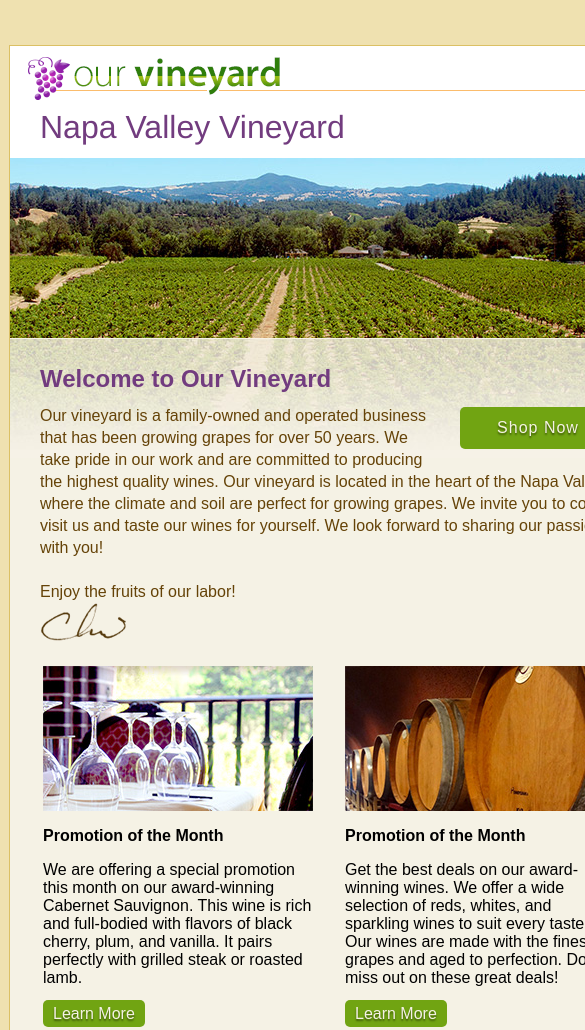
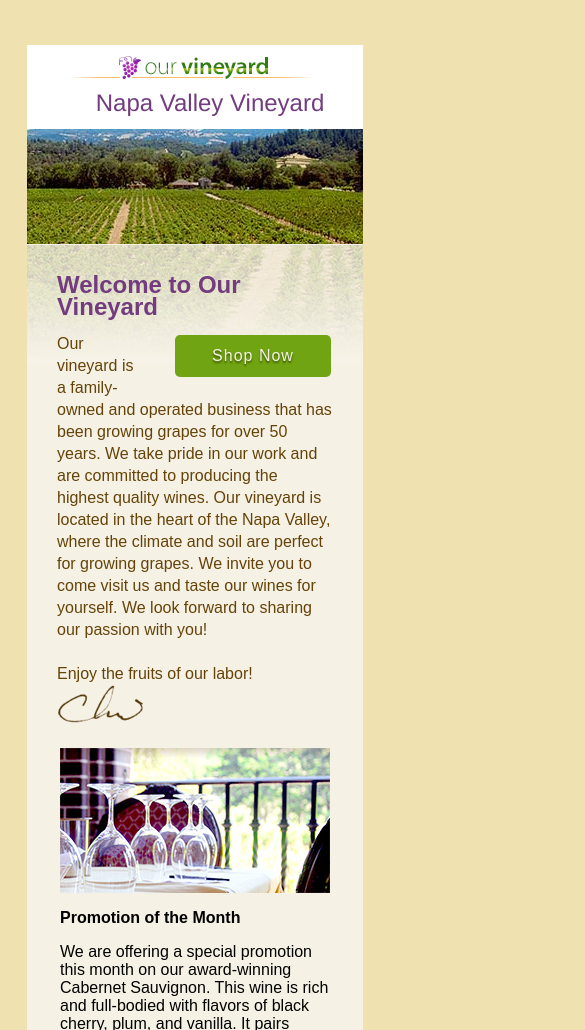
Before and after one commit to Gerald-Star/HTML-Email-Farm-Products-Advertisement-, a plain HTML site: page index.html in a window 390 px wide. Shown: the top 1030 px of the page, 585 px wide, since content can reach past the window. Drawn offline with Linux system fonts and the light colour scheme.

Commit message:
create a responsive media queries

```diff
--- a/index.html
+++ b/index.html
@@ -10,6 +10,66 @@
   <title>HTML Email Farm Products Advertisement</title>
 
   <style type="text/css">
+    @media only screen and (max-width: 640px) {
+      table.container {
+        width: 480px !important;
+      }
+
+      td.logo img {
+        display: none;
+      }
+
+      td.logo {
+        background: #fff url(images/logo_medium.gif) no-repeat 10px 10px;
+        height: 45px;
+      }
+
+      td.headline {
+        padding: 5px 0px 0px 30px !important;
+      }
+
+      td.headline h1 {
+        font-size: 28px !important;
+      }
+
+      td.banner img {
+        display: none;
+      }
+
+      td.banner {
+        width: 480px;
+        height: 150px;
+        background: url(images/banner_medium.jpg) no-repeat 0px 0px;
+      }
+    }
+
+    @media only screen and (max-width: 510px) {
+      table.container {
+        width: 100px !important;
+      }
+
+      table.container td {
+        border: none !important;
+      }
+
+      td.logo {
+        background: #fff url(images/logo_small.gif) no-repeat center 10px;
+        height: 32px;
+      }
+
+      td.headline h1 {
+        font-size: 24px !important;
+        text-align: center;
+      }
+
+      td.banner {
+        height: 115px;
+        background: url(images/banner_small.jpg) no-repeat right 0px;
+      }
+
+
+
+    }
   </style>
 </head>
 
```
